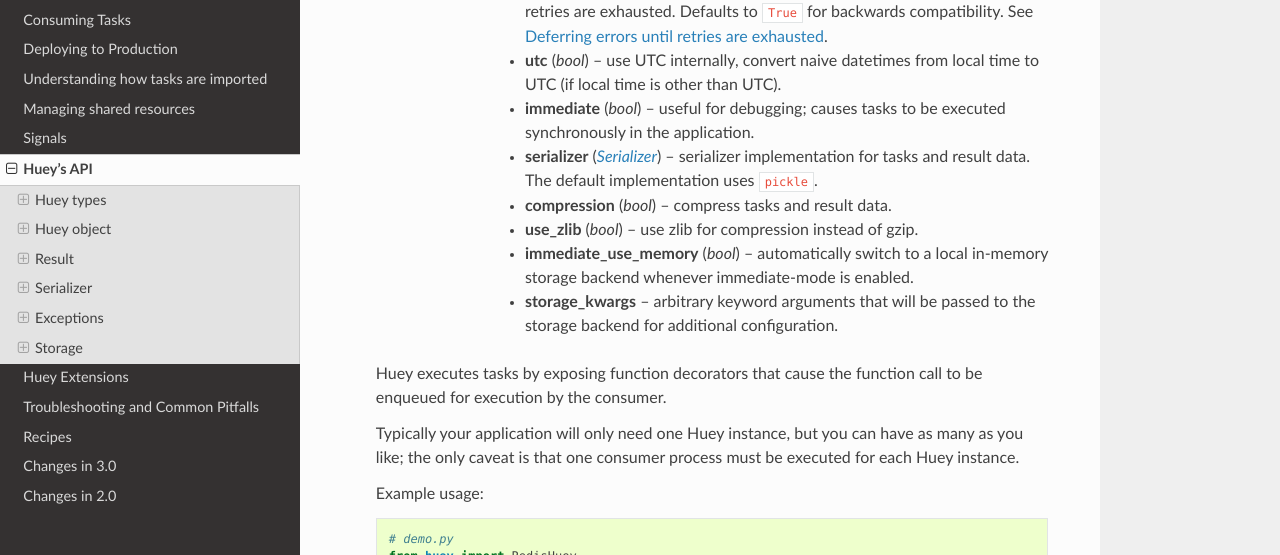
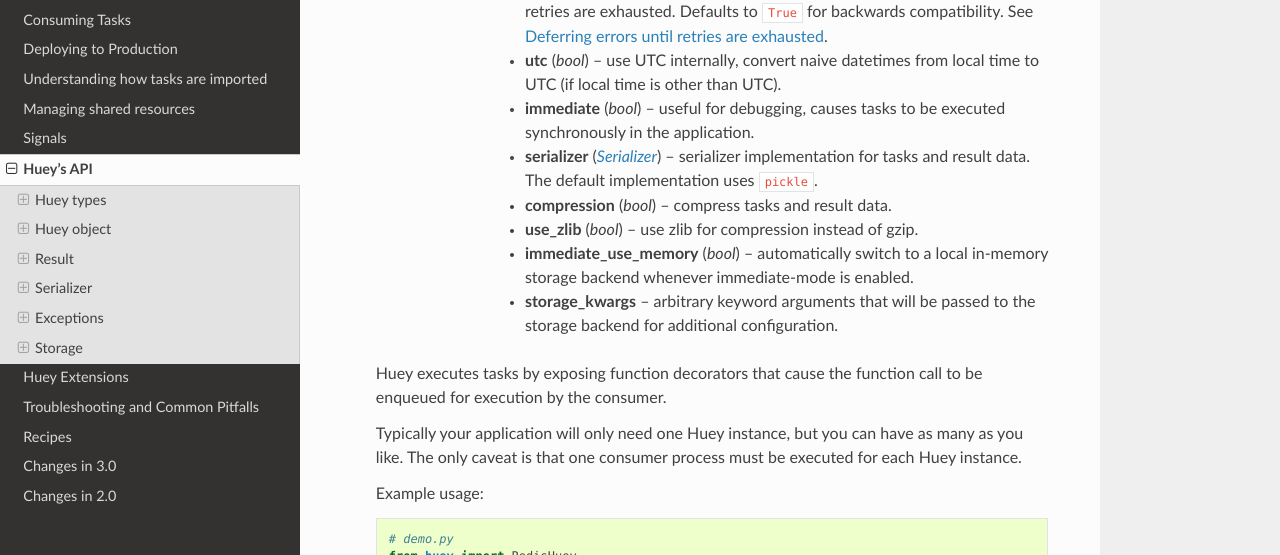
Before and after one commit to coleifer/huey, a Sphinx documentation site: the page built from docs/api.rst, in a window 1280 px wide and 900 px high, scrolled down 4679 px. Shown: the part 159-714 px from the top of the window. Built offline with Sphinx 7.4.7 and the Read the Docs theme 3.1.0, drawn with Linux system fonts in a browser that asks for light colours.

```diff
--- a/docs/api.rst
+++ b/docs/api.rst
@@ -224,7 +224,7 @@ Huey object
         compatibility. See :ref:`store-intermediate-errors`.
     :param bool utc: use UTC internally, convert naive datetimes from local
         time to UTC (if local time is other than UTC).
-    :param bool immediate: useful for debugging; causes tasks to be executed
+    :param bool immediate: useful for debugging, causes tasks to be executed
         synchronously in the application.
     :param Serializer serializer: serializer implementation for tasks and
         result data. The default implementation uses ``pickle``.
@@ -239,7 +239,7 @@ Huey object
     call to be enqueued for execution by the consumer.
 
     Typically your application will only need one Huey instance, but you can
-    have as many as you like; the only caveat is that one consumer process
+    have as many as you like. The only caveat is that one consumer process
     must be executed for each Huey instance.
 
     Example usage:
--- a/docs/django.rst
+++ b/docs/django.rst
@@ -150,7 +150,7 @@ Reusing the Django database configuration
 
 Rather than duplicating your credentials in ``settings.HUEY``, you can point the
 storage at the same database Django uses by passing a ``connection`` callable.
-The callable must return a **new**, dedicated ``psycopg`` connection; do not
+The callable must return a **new**, dedicated ``psycopg`` connection. Do not
 hand back ``django.db.connection``. Huey enables autocommit on the connection
 and holds a long-lived one open for ``LISTEN``, neither of which is compatible
 with Django's per-request connection or its transaction handling.
--- a/docs/stats.rst
+++ b/docs/stats.rst
@@ -72,7 +72,7 @@ API
 .. py:function:: enable_stats(huey, db[, **options])
 
     Attach a stats recorder to ``huey`` and begin writing task events to
-    ``db``. Idempotent per huey instance; returns a :py:class:`HueyStats`.
+    ``db``. Idempotent per huey instance. Returns a :py:class:`HueyStats`.
 
     :param huey: the :py:class:`Huey` instance to monitor.
     :param db: a peewee ``Database`` or flask-peewee ``Database`` in which the
```
Also changed, not shown: CHANGELOG.md (+5 -5 lines).
